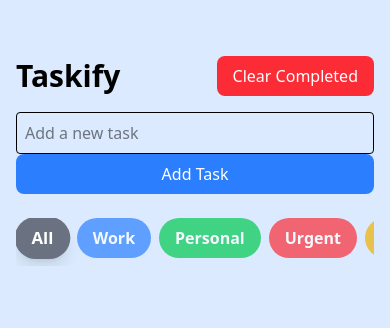
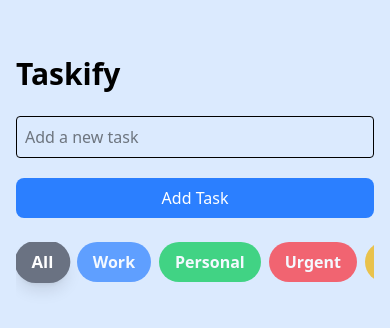
Before and after one commit to Ife-seyi/Taskify, a React (Vite) app: page / in a window 390 px wide. Shown: the top 328 px of the page. Built offline with nearby package versions, Linux system fonts and the light colour scheme.

Commit message:
responsiveness update

```diff
--- a/src/App.jsx
+++ b/src/App.jsx
@@ -49,9 +49,7 @@ function App() {
     setTodos(todos.filter(todo => todo.id !== id));
   };
 
-  const clearCompleted = () => {
-    setTodos(todos.filter(todo => !todo.completed));
-  };
+
 
   const handleSplashComplete = () => {
     setLoading(false);
@@ -73,22 +71,14 @@ function App() {
 
   return (
     <div className="max-w-lg mx-auto mt-10 p-4 md:p-6">
-      <header className="flex justify-between items-center mb-4">
-        <h1 className="text-3xl font-semibold">Taskify</h1>
-        <button
-          onClick={clearCompleted}
-          className="text-white bg-red-500 px-4 py-2 rounded-lg hover:bg-red-600 transition"
-        >
-          Clear Completed
-        </button>
-      </header>
+        <h1 className="text-3xl font-semibold mb-6">Taskify</h1>
 
       <div className="mb-6 flex flex-col md:flex-row md:space-x-4">
         <input
           type="text"
           value={newTodo}
           onChange={(e) => setNewTodo(e.target.value)}
-          className="p-2 border rounded w-full md:w-auto"
+          className="p-2 border rounded w-full md:w-auto mb-5"
           placeholder="Add a new task"
         />
         <AddTodoButton onClick={() => addTodo(newTodo, selectedTag)} />
--- a/src/Components/FilterButtons.jsx
+++ b/src/Components/FilterButtons.jsx
@@ -13,7 +13,7 @@ const FILTERS = ['All', 'Work', 'Personal', 'Urgent', 'Shopping', 'Others'];
 
 const FilterButtons = ({ filter, setFilter }) => {
   return (
-    <div className="flex space-x-2 mb-4 overflow-x-auto pb-2 scrollbar-hide">
+    <div className="flex space-x-2 mb-4 md:overflow-x-auto pb-2 scrollbar-hide">
       {FILTERS.map((tag) => (
         <button
           key={tag}
--- a/src/Components/TodoItem.jsx
+++ b/src/Components/TodoItem.jsx
@@ -1,6 +1,7 @@
 import React from 'react';
 import { motion } from 'framer-motion';
-import DeleteTodoButton from './DeleteTodoButton';
+import { useDrag, useDrop } from 'react-dnd';
+
 
 
 const ItemTypes = {
--- a/src/index.css
+++ b/src/index.css
@@ -5,10 +5,10 @@ body {
   @apply bg-blue-100;
 }
 
-.scrollbar-hide::-webkit-scrollbar {
+ .scrollbar-hide::-webkit-scrollbar {
   display: none;
 }
 .scrollbar-hide {
-  -ms-overflow-style: none;  /* Internet Explorer 10+ */
-  scrollbar-width: none;  /* Firefox */
+  -ms-overflow-style: none;
+  scrollbar-width: none;
 }
```
Also changed, not shown: src/Components/DragDropTodoList.jsx (+1 -48 lines).
